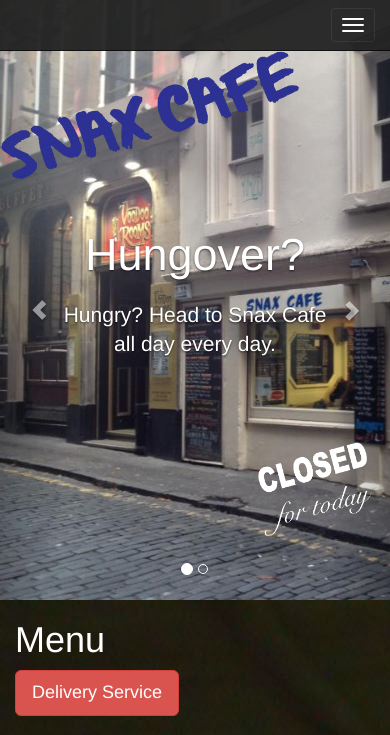
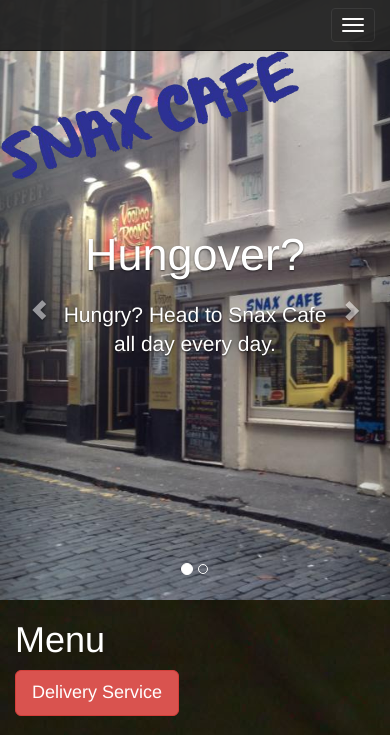
Before and after one commit to maccery/snaxcafe, a PHP site: page / in a window 390 px wide. Shown: the top 735 px of the page. Run offline with PHP 8.4, Linux system fonts and the light colour scheme; some libraries are stand-ins or nearby versions.

Commit message:
Removed open/closed icons

```diff
--- a/css/snaxcafe.css
+++ b/css/snaxcafe.css
@@ -91,15 +91,6 @@
     padding: 0px;
     margin: 0px;
 }
-.open {
-    border: 0px;
-    position: absolute;
-    bottom: 0px;
-    z-index: 11;
-    right: 0px;
-    padding: 10px;
-    width: 200px;
-}
 
 /* Blackboard styles */
 #menu {
@@ -186,13 +177,6 @@
 }
 @media (max-width: 600px) {
 
-    .open {
-        width: 150px;
-        bottom: 50px;
-        right: 0;
-        z-index: 11;
-        position: absolute;
-    }
 
     #catering dt {
         width: 250px;
--- a/index.php
+++ b/index.html
@@ -1,34 +1,3 @@
-<?php
-    function isOpen($cafe) {
-        if($cafe=='west') {
-        date_default_timezone_set("Europe/London");
-            if((date('N')<=5) && date('Hi')>=0630 && date('Hi')<1700) {
-                return true;
-            }elseif((date('N')==6) && date('Hi')>=0700 && date('Hi')<1700) {
-                return true;
-            }elseif((date('N')==7) && date('Hi')>=0730 && date('Hi')<1700) {
-                return true;
-            }else{
-                return false;
-            }
-        }else{
-            if((date('N')<=5) && date('Hi')>=0700 && date('Hi')<1700) {
-                return true;
-            }elseif((date('N')==6) && date('Hi')>=0700 && date('Hi')<1800) {
-                return true;
-            }elseif((date('N')==7) && date('Hi')>="0800" && date('Hi')<1800) {
-                return true;
-            }else{
-                return false;
-            }
-
-        }
-    }
-$open = '<button type="button" class="btn btn-success btn-lg">OPEN</button>';
-$closed = '<button type="button" class="btn btn-danger btn-lg">CLOSED</button>';
-
-?>
-
 <!DOCTYPE html>
 <html>
     <head>
@@ -80,7 +49,6 @@
         </div>
         <img src="images/logo.png" class="img-responsive" id="logo">
         <div id="welcome" class="carousel slide" data-ride="carousel">
-            <a href="#contact"><?php if(isOpen('west')||isOpen('buccleuch')) { echo "<img src='images/open.png' class='open'>"; }else{ echo "<img src='images/closed.png' class='open'>"; } ?></a>
             <ol class="carousel-indicators">
                 <li data-target="#welcome" data-slide-to="0" class="active"></li>
                 <li data-target="#welcome" data-slide-to="1"></li>
@@ -487,8 +455,6 @@
                     <dt>Sunday</dt>
                     <dd>7.30am to 5.00pm</dd>
                 </dl>
-
-                <p><?php if(isOpen('west')) { echo $open; }else{ echo $closed; } ?></p>
             </div>
             <div id="buccleuch" class="col-md-6 jumbotron contact">
 
@@ -505,9 +471,6 @@
                     <dt>Sunday</dt>
                     <dd>8.00am to 6.00pm</dd>
                 </dl>
-
-                <p><?php if(isOpen('buccleuch')) { echo $open; }else{ echo $closed; } ?></p>
-
             </div>
         </div>
 
```
